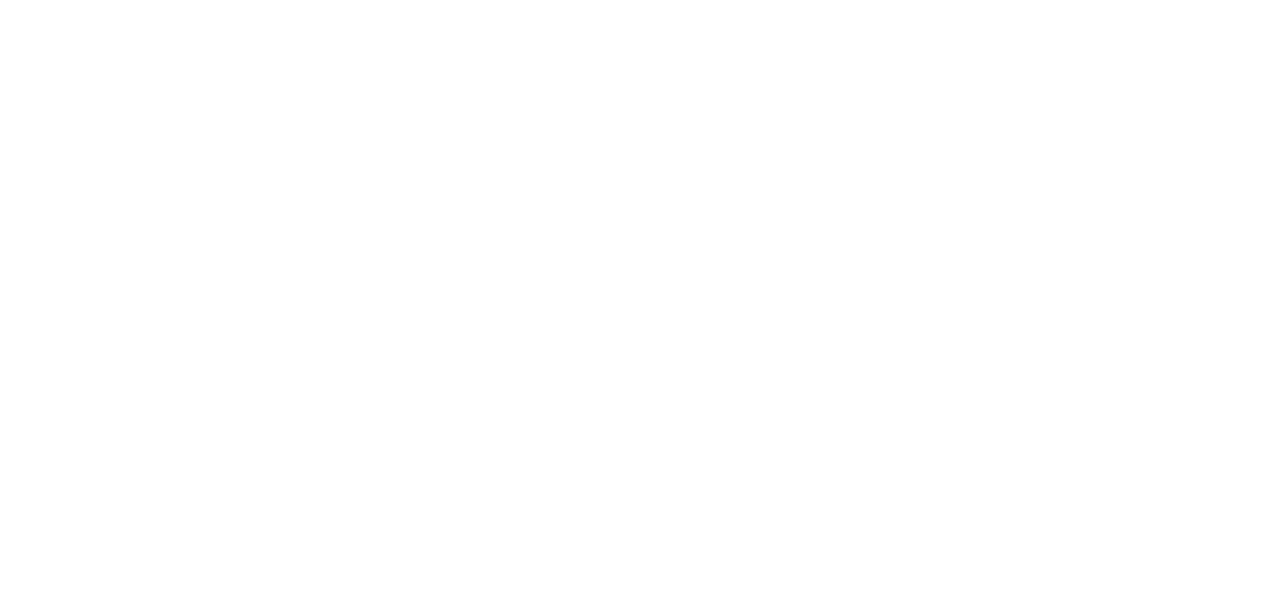
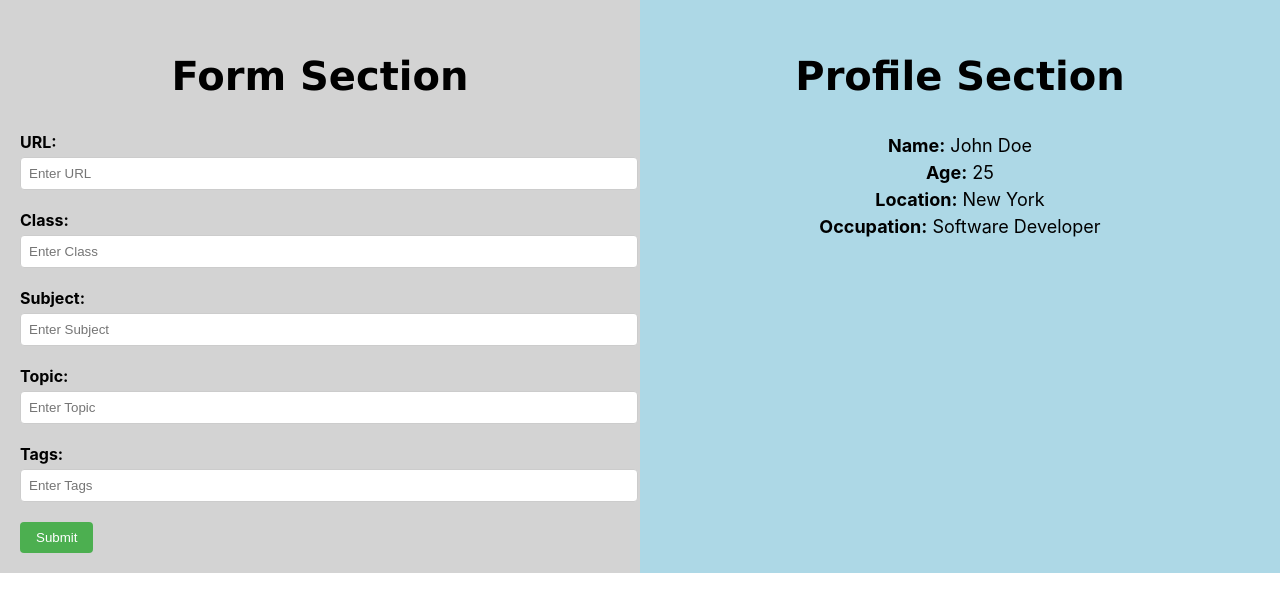
Before and after one commit to cfgmumbai2023/Team-10, a React (Create React App) app in the folder cfg/: page /creator in a window 1280 px wide. Before the commit this address had no page. Shown: the top 612 px of the page. Built offline with nearby package versions, Linux system fonts and the light colour scheme.

Commit message:
added moderatorProfile page, content upload page, and moderator review page

```diff
--- a/cfg/src/App.js
+++ b/cfg/src/App.js
@@ -10,6 +10,9 @@ import { Home } from './Home';
 import Login from './login';
 import Signin from './signin';
 import StudentSRP from './studentSRP';
+import VideoPlayer from './moderatorReview';
+import ModeratorProfile from './ModeratorProfile';
+import CreatorForm from './contentCreator';
 
 function App() {
   return (
@@ -20,6 +23,10 @@ function App() {
       <Route path="/login" element={<Login/>}/>
       <Route path="/signin" element={<Signin/>}/>
       <Route path="/student" element={<StudentSRP/>}/>
+      <Route path='/moderator' element={<VideoPlayer/>}/>
+      <Route path='/moderatorProfile' element={<ModeratorProfile/>}/>
+      <Route path='/creator' element={<CreatorForm/>}/>
+
     </Routes>
   </BrowserRouter>
   );
--- /dev/null
+++ b/cfg/src/ModeratorProfile.css
@@ -0,0 +1,36 @@
+.app {
+    display: flex;
+  }
+
+  .left-section {
+    flex: 1;
+    padding: 20px;
+    background-color: lightgray;
+    overflow-y: scroll;
+  }
+
+  .right-section {
+    flex: 1;
+    padding: 20px;
+    background-color: lightblue;
+    overflow-y: scroll;
+  }
+
+  .card-container {
+    display: flex;
+    flex-wrap: wrap;
+    gap: 10px;
+  }
+
+  .card {
+    width: 150px;
+    height: 150px;
+    background-color: white;
+    border-radius: 8px;
+    display: flex;
+    align-items: center;
+    justify-content: center;
+    font-size: 18px;
+    font-weight: bold;
+    box-shadow: 0 2px 4px rgba(0, 0, 0, 0.1);
+  }
--- /dev/null
+++ b/cfg/src/ModeratorProfile.jsx
@@ -0,0 +1,53 @@
+import React from 'react';
+import './ModeratorProfile.css';
+
+const LeftSection = () => {
+  return (
+    <div className="left-section">
+      <h2>Left Section</h2>
+      <div className="card-container">
+        <div className="card">Card 1</div>
+        <div className="card">Card 2</div>
+        <div className="card">Card 3</div>
+        <div className="card">Card 4</div>
+        <div className="card">Card 5</div>
+        <div className="card">Card 6</div>
+        <div className="card">Card 7</div>
+        <div className="card">Card 8</div>
+        <div className="card">Card 9</div>
+        <div className="card">Card 10</div>
+      </div>
+    </div>
+  );
+};
+
+const RightSection = () => {
+  return (
+    <div className="right-section">
+      <h2>Right Section</h2>
+      <div className="card-container">
+        <div className="card">Card A</div>
+        <div className="card">Card B</div>
+        <div className="card">Card C</div>
+        <div className="card">Card D</div>
+        <div className="card">Card E</div>
+        <div className="card">Card F</div>
+        <div className="card">Card G</div>
+        <div className="card">Card H</div>
+        <div className="card">Card I</div>
+        <div className="card">Card J</div>
+      </div>
+    </div>
+  );
+};
+
+const ModeratorProfile = () => {
+  return (
+    <div className="app">
+      <LeftSection />
+      <RightSection />
+    </div>
+  );
+};
+
+export default ModeratorProfile;
--- /dev/null
+++ b/cfg/src/contentCreator.css
@@ -0,0 +1,46 @@
+.app {
+    display: flex;
+  }
+
+  .form-section {
+    flex: 1;
+    padding: 20px;
+    background-color: lightgray;
+  }
+
+  .profile-section {
+    flex: 1;
+    padding: 20px;
+    background-color: lightblue;
+  }
+
+  .form-group {
+    margin-bottom: 20px;
+  }
+
+  label {
+    display: block;
+    font-weight: bold;
+    margin-bottom: 5px;
+  }
+
+  input {
+    width: 100%;
+    padding: 8px;
+    border: 1px solid #ccc;
+    border-radius: 4px;
+  }
+
+  button {
+    padding: 8px 16px;
+    background-color: #4caf50;
+    color: white;
+    border: none;
+    border-radius: 4px;
+    cursor: pointer;
+  }
+
+  .profile {
+    font-size: 18px;
+    line-height: 1.5;
+  }
--- /dev/null
+++ b/cfg/src/contentCreator.jsx
@@ -0,0 +1,109 @@
+import React, { useState } from 'react';
+import './contentCreator.css';
+
+const FormSection = () => {
+  const [url, setUrl] = useState('');
+  const [className, setClassName] = useState('');
+  const [subject, setSubject] = useState('');
+  const [topic, setTopic] = useState('');
+  const [tags, setTags] = useState('');
+
+  const handleFormSubmit = (e) => {
+    e.preventDefault();
+    // Handle form submission logic here
+    // You can access the form input values (url, className, subject, topic, tags) here
+    console.log(url, className, subject, topic, tags);
+  };
+
+  return (
+    <div className="form-section">
+      <h2>Form Section</h2>
+      <form onSubmit={handleFormSubmit}>
+        <div className="form-group">
+          <label htmlFor="url">URL:</label>
+          <input
+            type="text"
+            id="url"
+            value={url}
+            onChange={(e) => setUrl(e.target.value)}
+            placeholder="Enter URL"
+          />
+        </div>
+        <div className="form-group">
+          <label htmlFor="class">Class:</label>
+          <input
+            type="text"
+            id="class"
+            value={className}
+            onChange={(e) => setClassName(e.target.value)}
+            placeholder="Enter Class"
+          />
+        </div>
+        <div className="form-group">
+          <label htmlFor="subject">Subject:</label>
+          <input
+            type="text"
+            id="subject"
+            value={subject}
+            onChange={(e) => setSubject(e.target.value)}
+            placeholder="Enter Subject"
+          />
+        </div>
+        <div className="form-group">
+          <label htmlFor="topic">Topic:</label>
+          <input
+            type="text"
+            id="topic"
+            value={topic}
+            onChange={(e) => setTopic(e.target.value)}
+            placeholder="Enter Topic"
+          />
+        </div>
+        <div className="form-group">
+          <label htmlFor="tags">Tags:</label>
+          <input
+            type="text"
+            id="tags"
+            value={tags}
+            onChange={(e) => setTags(e.target.value)}
+            placeholder="Enter Tags"
+          />
+        </div>
+        <button type="submit">Submit</button>
+      </form>
+    </div>
+  );
+};
+
+const ProfileSection = () => {
+  return (
+    <div className="profile-section">
+      <h2>Profile Section</h2>
+      <div className="profile">
+        <div>
+          <strong>Name:</strong> John Doe
+        </div>
+        <div>
+          <strong>Age:</strong> 25
+        </div>
+        <div>
+          <strong>Location:</strong> New York
+        </div>
+        <div>
+          <strong>Occupation:</strong> Software Developer
+        </div>
+      </div>
+    </div>
+  );
+};
+
+const CreatorForm = () => {
+  return (
+    <div className="app">
+      <FormSection />
+      <ProfileSection />
+    </div>
+  );
+};
+
+export default CreatorForm;
--- /dev/null
+++ b/cfg/src/moderatorReview.css
@@ -0,0 +1,41 @@
+.video-player {
+    display: flex;
+    flex-direction: column;
+    align-items: center;
+  }
+
+  .video-container {
+    margin-bottom: 20px;
+  }
+
+  .content-section,
+  .comment-section,
+  .binary-selection {
+    width: 80%;
+    background-color: #f1f1f1;
+    padding: 20px;
+    margin-bottom: 20px;
+  }
+
+  .content-section h2,
+  .comment-section h2,
+  .binary-selection h2 {
+    margin-top: 0;
+  }
+
+  .comment {
+    margin-bottom: 10px;
+  }
+
+  .binary-selection input[type='radio'] {
+    display: none;
+  }
+
+  .binary-selection label {
+    margin-right: 10px;
+    cursor: pointer;
+  }
+
+  .binary-selection label:hover {
+    text-decoration: underline;
+  }
--- /dev/null
+++ b/cfg/src/moderatorReview.jsx
@@ -0,0 +1,39 @@
+import React from 'react';
+import './moderatorReview.css';
+
+const VideoPlayer = () => {
+  return (
+    <div className="video-player">
+      <div className="video-container">
+        <iframe
+          width="560"
+          height="315"
+          src="https://www.youtube.com/embed/VIDEO_ID"
+          title="YouTube Video Player"
+          frameBorder="0"
+          allow="accelerometer; autoplay; clipboard-write; encrypted-media; gyroscope; picture-in-picture"
+          allowFullScreen
+        ></iframe>
+      </div>
+      <div className="content-section">
+        <h2>Text Section</h2>
+        <p>Lorem ipsum dolor sit amet, consectetur adipiscing elit.</p>
+      </div>
+      <div className="comment-section">
+        <h2>Comment Section</h2>
+        <div className="comment">Comment 1</div>
+        <div className="comment">Comment 2</div>
+        <div className="comment">Comment 3</div>
+      </div>
+      <div className="binary-selection">
+        <h2>Binary Selection</h2>
+        <input type="radio" id="option1" name="binary" />
+        <label htmlFor="option1">Option 1</label>
+        <input type="radio" id="option2" name="binary" />
+        <label htmlFor="option2">Option 2</label>
+      </div>
+    </div>
+  );
+};
+
+export default VideoPlayer;
```
